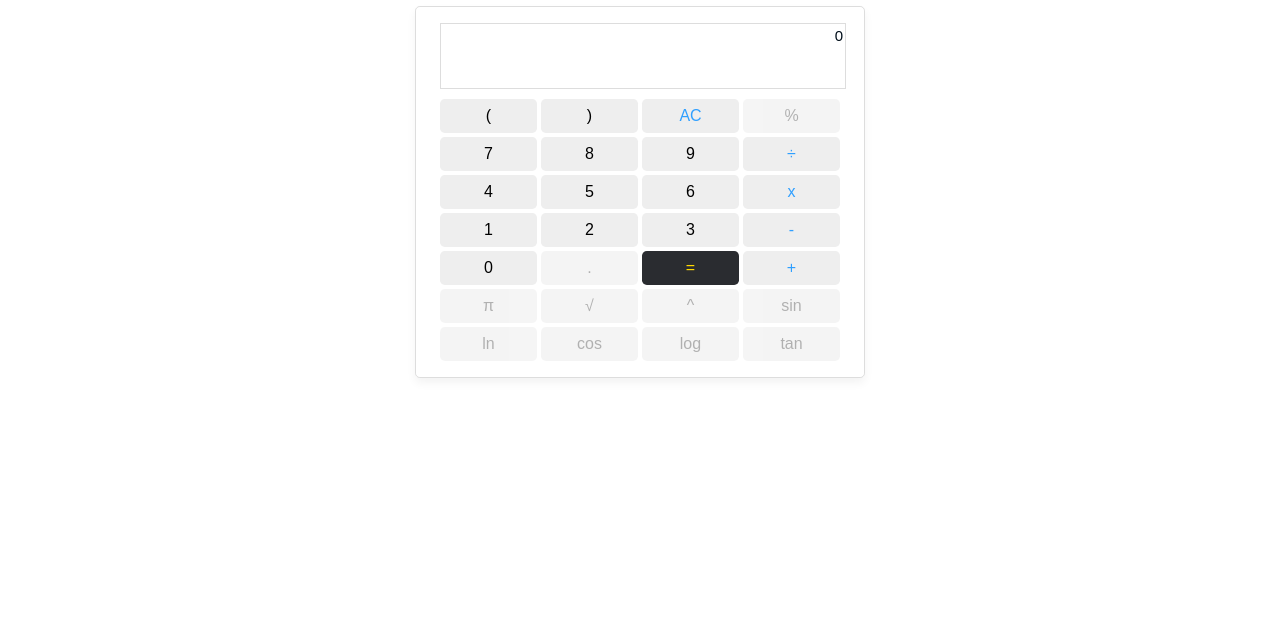
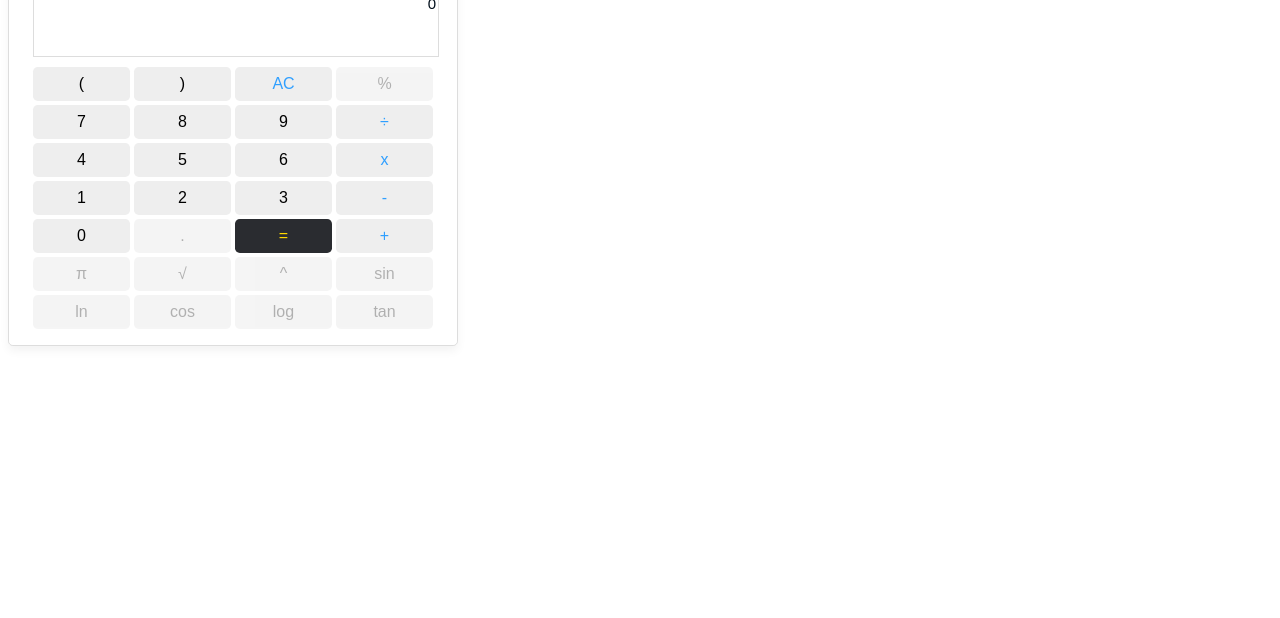
Before and after one commit to sudosf/TypeScript-Smart-Calculator, a website: page index.html in a window 1280 px wide. Shown: the part 182-800 px from the top of the page. Drawn offline with nearby package versions, Linux system fonts and the light colour scheme.

Commit message:
updated container className

```diff
--- a/index.html
+++ b/index.html
@@ -48,7 +48,7 @@
             </button>
         </header>
 
-        <main class="container">
+        <main class="">
             <h1 class="text-center mt-3">Scientific Calculator</h1>
 
             <!-- Calculator operations -->
--- a/src/stylesheets/styles.scss
+++ b/src/stylesheets/styles.scss
@@ -29,9 +29,9 @@ body.dark {
         color: white;
     }
 
-    .container,
-    .card,
-    .card-body {
+    main
+    , .card
+    , .card-body {
         background-color: var(--background-color);
     }
 
@@ -50,7 +50,7 @@ body.dark {
     border-radius: 0.2em;
 }
 
-.container {
+main {
     display: flex;
     flex-direction: column;
     align-items: center;
```
